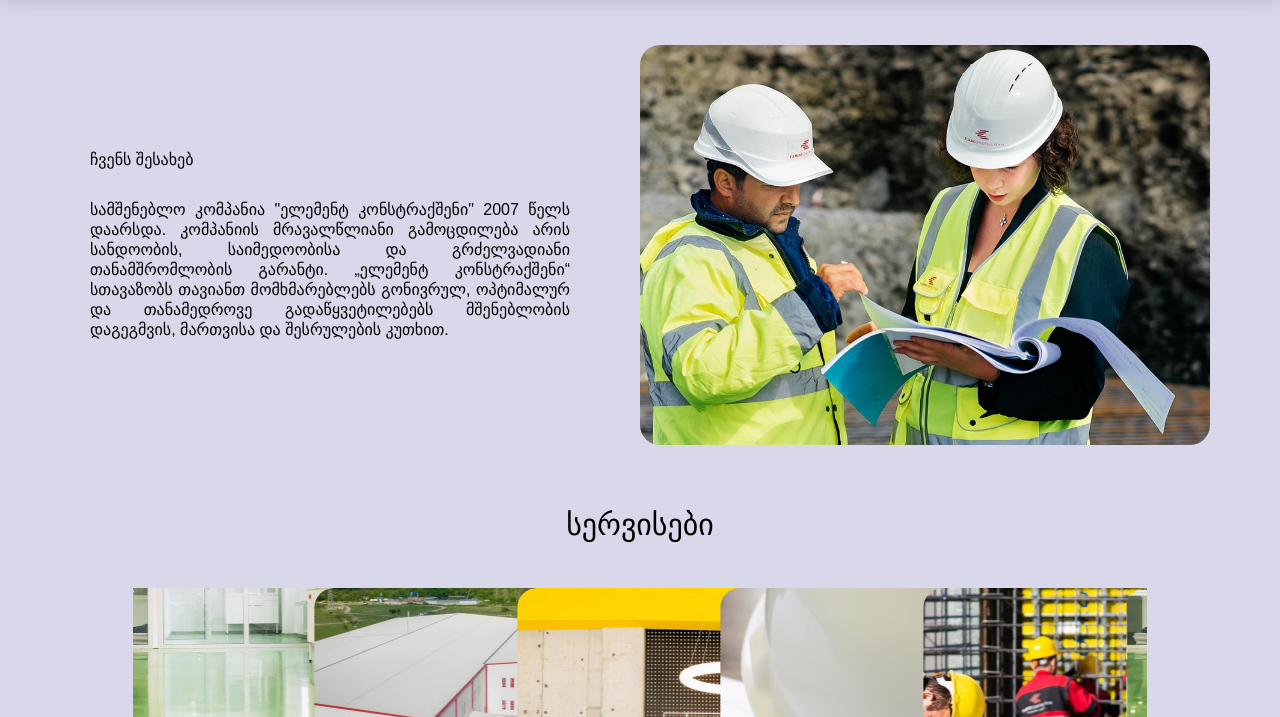
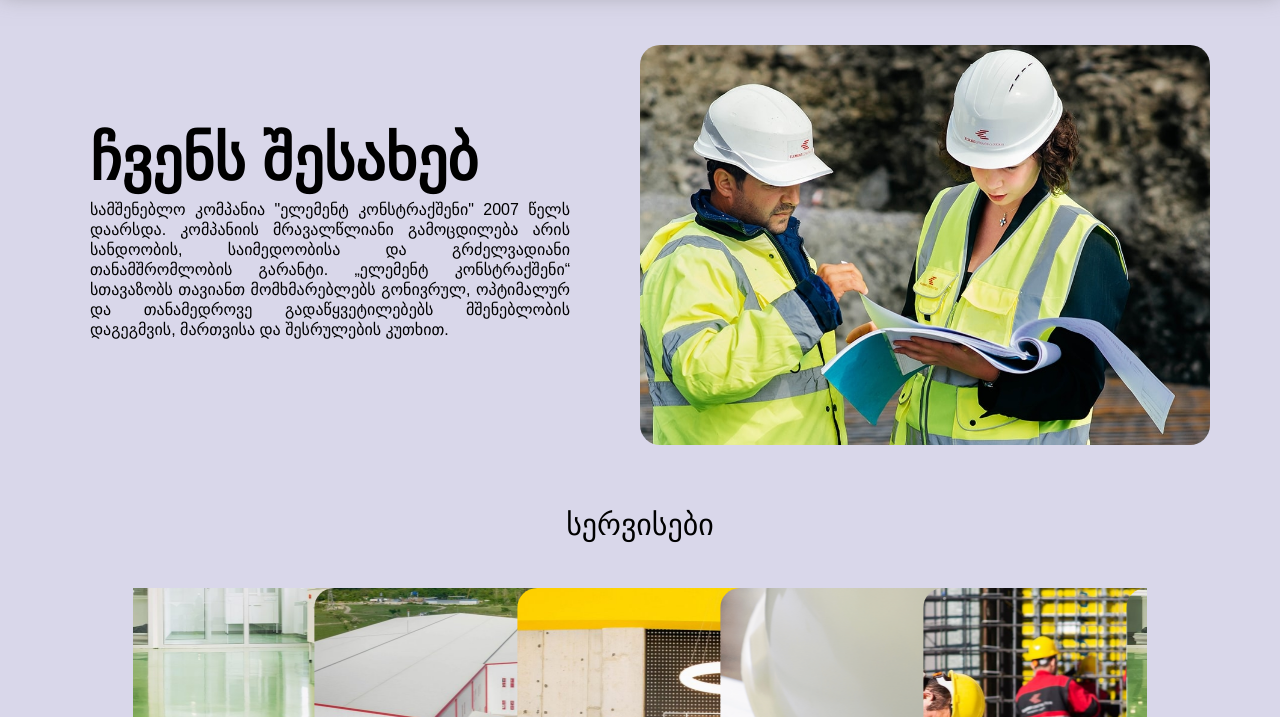
Before and after one commit to R3V4Z4/D3l0ur, a plain HTML site: page index.html in a window 1280 px wide. Shown: the part 75-792 px from the top of the page. Drawn offline with Linux system fonts and the light colour scheme; a web font is replaced by a local one.

Commit message:
Update style.css

```diff
--- a/styles/style.css
+++ b/styles/style.css
@@ -616,6 +616,7 @@ body {
   border-radius: 20px;
 }
 
+.about-container h1,
 .about-container-crew h1 {
   font-size: 60px;
   font-weight: bold;
```
